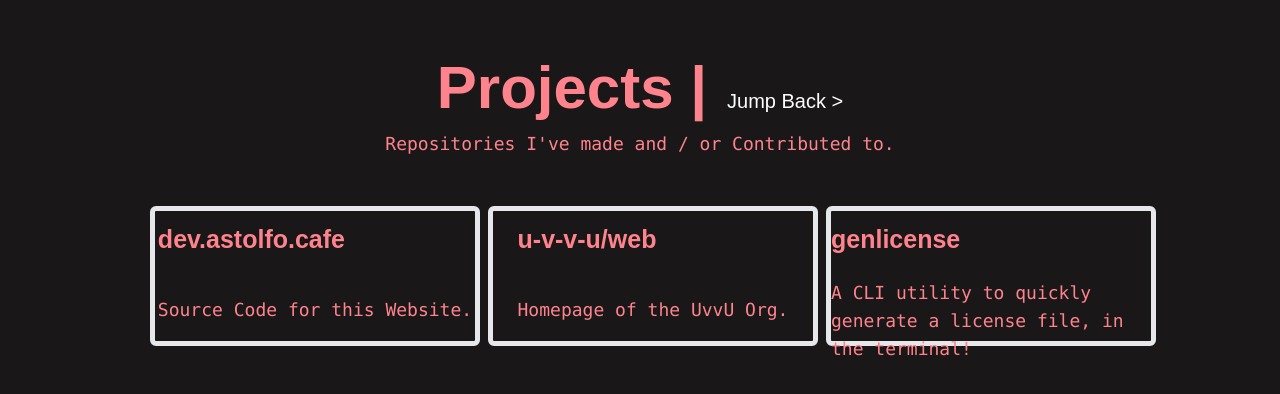
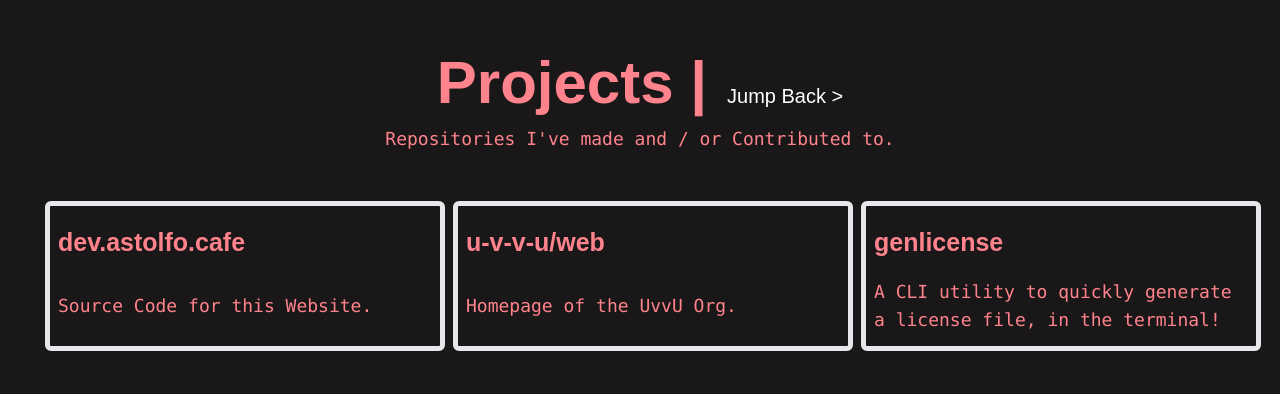
Before and after one commit to ArtieFuzzz/dev.astolfo.cafe, a SvelteKit app: page /projects in a window 1280 px wide. Shown: the part 186-580 px from the top of the page. Built offline with nearby package versions, Linux system fonts and the light colour scheme; a small style sheet from the web is missing.

Commit message:
chore: Fix CSS

```diff
--- a/src/routes/projects/+page.svelte
+++ b/src/routes/projects/+page.svelte
@@ -35,7 +35,7 @@
         {#each projects as project}
           <a href={project.url}
             ><li>
-              <div class="project-item grid grid-flow-row">
+              <div class="project-item grid grid-flow-row p-2">
                 <h3>{project.name}</h3>
                 <p>{project.description}</p>
               </div>
@@ -57,11 +57,11 @@
   }
 
   .project-item {
-    width: 330px;
-    height: 140px;
+    width: 400px;
+    height: 150px;
     border-width: 5px;
 
-    @apply justify-evenly rounded-md;
+    @apply justify-start rounded-md;
   }
 
   h1 {
@@ -69,7 +69,7 @@
   }
 
   div h3 {
-    @apply mt-2 mb-5;
+    @apply mt-2 mb-3;
   }
 
   p {
```
